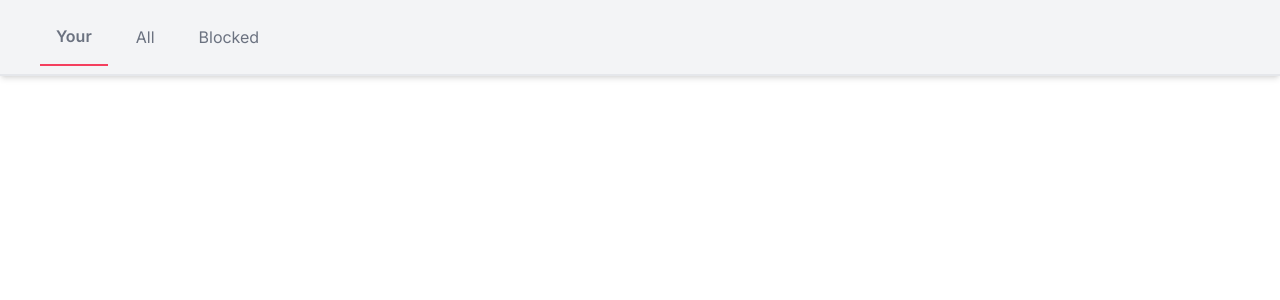
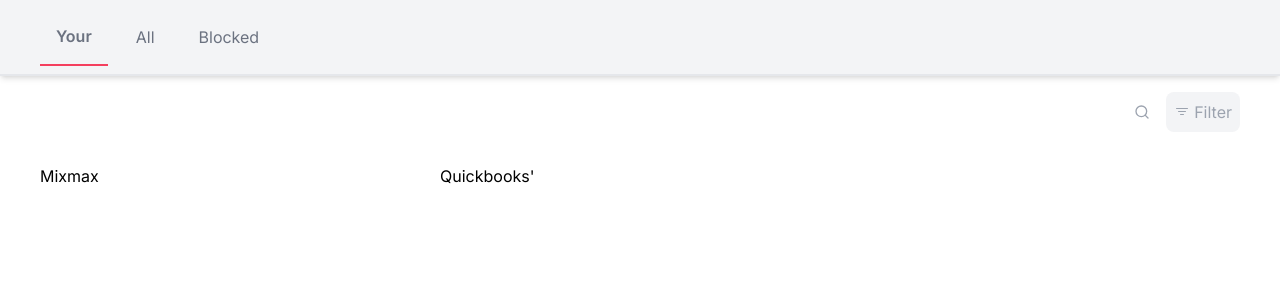
Before and after one commit to ShivangM/volopay-task, a Next.js app: page / in a window 1280 px wide. Shown: the top 300 px of the page. Built offline with nearby package versions, Linux system fonts and the light colour scheme.

Commit message:
Cards Data Added

```diff
--- a/package.json
+++ b/package.json
@@ -20,6 +20,7 @@
     "postcss": "8.4.24",
     "react": "18.2.0",
     "react-dom": "18.2.0",
+    "react-icons": "^4.10.1",
     "tailwindcss": "3.3.2",
     "typescript": "5.1.5",
     "zustand": "^4.3.8"
--- a/src/app/page.tsx
+++ b/src/app/page.tsx
@@ -1,3 +1,27 @@
+'use client';
+import { FiSearch } from 'react-icons/fi';
+import { BsFilter } from 'react-icons/bs';
+import { data } from '../api.json';
+import Card from '@/components/Card';
+
 export default function Home() {
-  return <main className=""></main>;
+  return (
+    <main className="py-4 px-10 space-y-8">
+      <div className="w-full flex items-center justify-end">
+        <div className="flex items-center space-x-4 text-gray-400 cursor-pointer">
+          <FiSearch />
+          <div className="bg-gray-100 px-2 py-2 flex items-center space-x-1 rounded-lg text-gray-400 cursor-pointer">
+            <BsFilter />
+            <span>Filter</span>
+          </div>
+        </div>
+      </div>
+
+      <div className="grid grid-cols-1 sm:grid-cols-2 lg:grid-cols-3">
+        {data.map((card, idx) => {
+          return <Card card={card} key={idx} />;
+        })}
+      </div>
+    </main>
+  );
 }
--- /dev/null
+++ b/src/components/Card.tsx
@@ -0,0 +1,12 @@
+import { Card } from '@/types/cards';
+import React from 'react';
+
+type Props = {
+  card: Card;
+};
+
+const Card = ({ card }: Props) => {
+  return <div>{card.name}</div>;
+};
+
+export default Card;
```
Also changed, not shown: src/types/cards.d.ts (added, +17 -0 lines), src/api.json (renamed from api.json), 1 other file (tests, documents, lock files or other folders).
